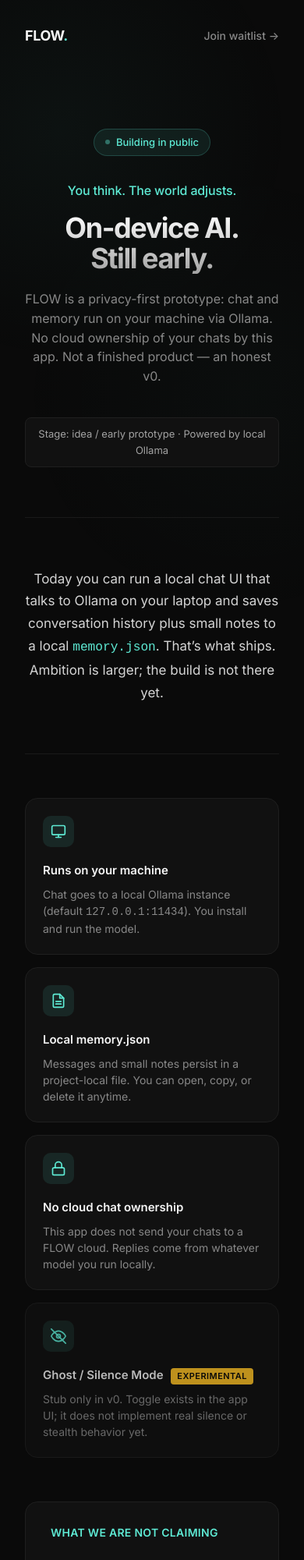
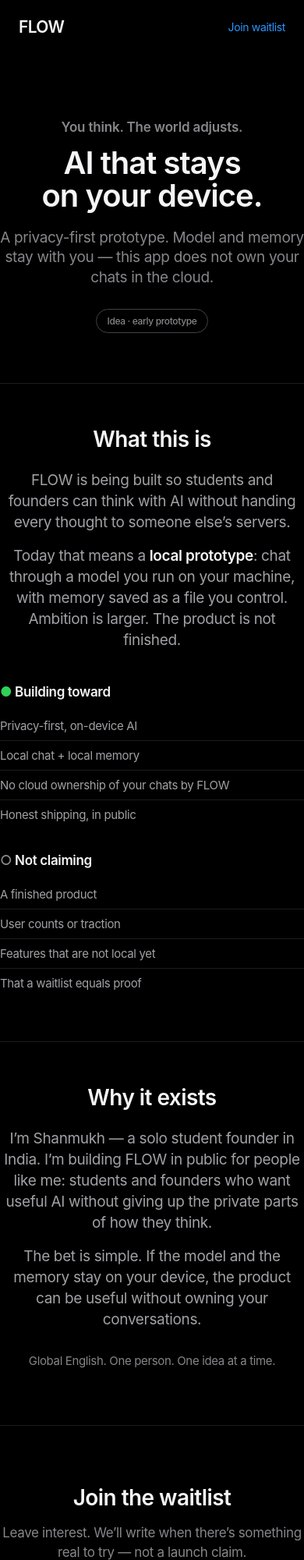
Before and after one commit to shanmukhsm78-spec/flow, a plain HTML site: page landing/index.html in a window 390 px wide. Shown: the top 2000 px of the page at 78% size. Drawn offline with Linux system fonts and the light colour scheme.

Commit message:
Rebuild landing: Apple-simple honest page
One idea, is/isn't, founder story, waitlist — Scout publishable facts only. Soft language for early stage; no fake traction.

```diff
--- a/landing/index.html
+++ b/landing/index.html
@@ -3,309 +3,306 @@
 <head>
 <meta charset="UTF-8">
 <meta name="viewport" content="width=device-width, initial-scale=1.0">
-<title>FLOW — On-device AI prototype</title>
-<meta name="description" content="FLOW is an early on-device AI prototype. Chat and local memory stay on your machine via Ollama. Building in public.">
-<link rel="preconnect" href="https://fonts.googleapis.com">
-<link rel="preconnect" href="https://fonts.gstatic.com" crossorigin>
-<link href="https://fonts.googleapis.com/css2?family=Inter:wght@300;400;500;600;700;800&display=swap" rel="stylesheet">
+<title>FLOW</title>
+<meta name="description" content="FLOW is a privacy-first on-device AI prototype. Model and memory stay on your device. Built in public by a solo student founder.">
 <style>
   * { margin: 0; padding: 0; box-sizing: border-box; }
   html { scroll-behavior: smooth; }
   body {
-    font-family: 'Inter', -apple-system, BlinkMacSystemFont, sans-serif;
-    background: #0a0a0a;
-    color: #f5f5f5;
-    line-height: 1.6;
+    font-family: -apple-system, BlinkMacSystemFont, "SF Pro Text", "Segoe UI", Helvetica, Arial, sans-serif;
+    background: #000;
+    color: #f5f5f7;
+    line-height: 1.47059;
+    font-weight: 400;
+    letter-spacing: -0.022em;
     -webkit-font-smoothing: antialiased;
-    -moz-osx-font-smoothing: grayscale;
-    overflow-x: hidden;
   }
-  .container { max-width: 880px; margin: 0 auto; padding: 0 32px; }
-  body::before {
-    content: '';
-    position: fixed;
-    top: 0; left: 0; right: 0; bottom: 0;
-    background: radial-gradient(circle at 20% 20%, rgba(94, 234, 212, 0.04) 0%, transparent 40%),
-                radial-gradient(circle at 80% 60%, rgba(94, 234, 212, 0.02) 0%, transparent 50%);
-    pointer-events: none;
-    z-index: -1;
-  }
+  a { color: inherit; text-decoration: none; }
+  .wrap { max-width: 720px; margin: 0 auto; padding: 0 24px; }
+
   nav {
-    padding: 32px 0;
     display: flex;
     justify-content: space-between;
     align-items: center;
+    padding: 20px 0;
+    max-width: 980px;
+    margin: 0 auto;
+    padding-left: 24px;
+    padding-right: 24px;
   }
-  .logo { font-weight: 700; font-size: 18px; letter-spacing: -0.02em; }
-  .logo-dot { color: #5eead4; }
-  .nav-link {
-    color: #888; text-decoration: none; font-size: 14px; font-weight: 500;
-    transition: color 0.2s;
+  .logo {
+    font-size: 21px;
+    font-weight: 600;
+    letter-spacing: -0.03em;
   }
-  .nav-link:hover { color: #f5f5f5; }
-  .hero { padding: 100px 0 80px; text-align: center; }
-  .badge {
-    display: inline-flex; align-items: center; gap: 8px;
-    padding: 6px 14px;
-    background: rgba(94, 234, 212, 0.08);
-    border: 1px solid rgba(94, 234, 212, 0.2);
-    border-radius: 100px;
-    font-size: 13px; color: #5eead4; font-weight: 500;
-    margin-bottom: 32px;
+  .nav-cta {
+    font-size: 14px;
+    font-weight: 400;
+    color: #2997ff;
   }
-  .badge-dot {
-    width: 6px; height: 6px; background: #5eead4; border-radius: 50%;
-    animation: pulse 2s infinite;
+  .nav-cta:hover { text-decoration: underline; }
+
+  .hero {
+    text-align: center;
+    padding: 120px 0 96px;
   }
-  @keyframes pulse {
-    0%, 100% { opacity: 1; }
-    50% { opacity: 0.4; }
+  .eyebrow {
+    font-size: 17px;
+    font-weight: 600;
+    color: #86868b;
+    margin-bottom: 12px;
+    letter-spacing: -0.01em;
   }
   h1 {
-    font-size: clamp(36px, 6.5vw, 64px);
-    font-weight: 700; line-height: 1.08; letter-spacing: -0.04em;
+    font-size: clamp(40px, 8vw, 64px);
+    font-weight: 600;
+    letter-spacing: -0.025em;
+    line-height: 1.05;
     margin-bottom: 20px;
-    background: linear-gradient(180deg, #ffffff 0%, #a3a3a3 100%);
-    -webkit-background-clip: text; -webkit-text-fill-color: transparent;
-    background-clip: text;
   }
-  .tagline {
-    font-size: clamp(16px, 2vw, 18px);
-    color: #5eead4; font-weight: 500; margin-bottom: 16px;
-    letter-spacing: -0.01em;
+  .hero-sub {
+    font-size: clamp(19px, 2.5vw, 24px);
+    font-weight: 400;
+    color: #86868b;
+    max-width: 540px;
+    margin: 0 auto 28px;
+    line-height: 1.333;
   }
-  .subhead {
-    font-size: clamp(16px, 2vw, 18px);
-    color: #888; max-width: 560px; margin: 0 auto 40px;
-    line-height: 1.55; font-weight: 400;
+  .stage {
+    display: inline-block;
+    font-size: 12px;
+    font-weight: 500;
+    color: #86868b;
+    border: 1px solid #424245;
+    border-radius: 980px;
+    padding: 6px 14px;
   }
-  .stage-note {
-    display: inline-block;
-    font-size: 13px; color: #a3a3a3;
-    background: #111; border: 1px solid #1f1f1f;
-    border-radius: 8px; padding: 10px 16px; margin-bottom: 8px;
+
+  section.block {
+    padding: 72px 0;
+    border-top: 1px solid #1d1d1f;
   }
-  .body-section {
-    padding: 64px 0;
-    border-top: 1px solid #1a1a1a;
-    border-bottom: 1px solid #1a1a1a;
+  .block h2 {
+    font-size: clamp(28px, 4vw, 40px);
+    font-weight: 600;
+    letter-spacing: -0.02em;
+    line-height: 1.1;
+    margin-bottom: 24px;
+    text-align: center;
   }
-  .body-text {
-    font-size: 17px; color: #d4d4d4; line-height: 1.7;
-    max-width: 640px; margin: 0 auto; text-align: center; font-weight: 400;
+  .block p {
+    font-size: 19px;
+    color: #a1a1a6;
+    max-width: 580px;
+    margin: 0 auto 16px;
+    text-align: center;
+    line-height: 1.42;
   }
-  .features {
-    padding: 80px 0;
+  .block p strong { color: #f5f5f7; font-weight: 600; }
+
+  .split {
     display: grid;
-    grid-template-columns: repeat(auto-fit, minmax(240px, 1fr));
-    gap: 24px;
+    grid-template-columns: 1fr 1fr;
+    gap: 32px;
+    max-width: 640px;
+    margin: 40px auto 0;
   }
-  .feature {
-    padding: 28px;
-    background: #111; border: 1px solid #1f1f1f; border-radius: 16px;
-    transition: border-color 0.2s;
+  .split h3 {
+    font-size: 17px;
+    font-weight: 600;
+    margin-bottom: 12px;
+    color: #f5f5f7;
   }
-  .feature:hover { border-color: rgba(94, 234, 212, 0.3); }
-  .feature.muted { opacity: 0.75; }
-  .feature-icon {
-    width: 40px; height: 40px;
-    background: rgba(94, 234, 212, 0.1); border-radius: 10px;
-    display: flex; align-items: center; justify-content: center;
-    margin-bottom: 18px; color: #5eead4;
+  .split ul {
+    list-style: none;
   }
-  .feature-title { font-size: 15px; font-weight: 600; margin-bottom: 8px; color: #f5f5f5; }
-  .feature-desc { font-size: 14px; color: #888; line-height: 1.5; }
-  .pill {
-    display: inline-block; font-size: 11px; font-weight: 600;
-    text-transform: uppercase; letter-spacing: 0.04em;
-    color: #0a0a0a; background: #5eead4;
-    padding: 2px 8px; border-radius: 4px; margin-left: 6px;
-    vertical-align: middle;
+  .split li {
+    font-size: 15px;
+    color: #a1a1a6;
+    padding: 8px 0;
+    border-bottom: 1px solid #1d1d1f;
+    line-height: 1.4;
   }
-  .pill.exp { background: #fbbf24; color: #0a0a0a; }
-  .honest {
-    padding: 0 0 64px;
+  .split li:last-child { border-bottom: none; }
+  .is .mark { color: #30d158; }
+  .isnt .mark { color: #86868b; }
+
+  .story p {
+    text-align: left;
   }
-  .honest-box {
-    background: #111; border: 1px solid #1f1f1f; border-radius: 16px;
-    padding: 28px 32px; max-width: 640px; margin: 0 auto;
+  .story .byline {
+    margin-top: 28px;
+    font-size: 15px;
+    color: #86868b;
+    text-align: left;
+    max-width: 580px;
+    margin-left: auto;
+    margin-right: auto;
   }
-  .honest-box h3 {
-    font-size: 14px; font-weight: 600; color: #5eead4;
-    margin-bottom: 12px; letter-spacing: 0.02em; text-transform: uppercase;
+
+  .cta {
+    text-align: center;
+    padding: 96px 0 120px;
+    border-top: 1px solid #1d1d1f;
   }
-  .honest-box ul { list-style: none; }
-  .honest-box li {
-    font-size: 14px; color: #a3a3a3; padding: 6px 0;
-    padding-left: 18px; position: relative;
+  .cta h2 {
+    font-size: clamp(28px, 4vw, 40px);
+    font-weight: 600;
+    letter-spacing: -0.02em;
+    margin-bottom: 12px;
   }
-  .honest-box li::before {
-    content: '–'; position: absolute; left: 0; color: #555;
+  .cta-sub {
+    font-size: 17px;
+    color: #86868b;
+    margin-bottom: 36px;
   }
-  .cta { padding: 80px 0 100px; text-align: center; }
-  .cta h2 {
-    font-size: clamp(28px, 4.5vw, 40px);
-    font-weight: 700; letter-spacing: -0.03em;
-    margin-bottom: 12px; line-height: 1.15;
+  form {
+    max-width: 420px;
+    margin: 0 auto;
+    text-align: left;
   }
-  .cta-subtext { color: #888; font-size: 16px; margin-bottom: 36px; }
-  .form {
-    display: flex; flex-direction: column; gap: 12px;
-    max-width: 480px; margin: 0 auto; text-align: left;
+  label {
+    display: block;
+    font-size: 12px;
+    font-weight: 500;
+    color: #86868b;
+    margin-bottom: 6px;
+    margin-top: 16px;
   }
-  .form label {
-    font-size: 13px; color: #a3a3a3; font-weight: 500; margin-bottom: -4px;
+  input[type="email"],
+  textarea {
+    width: 100%;
+    padding: 14px 16px;
+    background: #1d1d1f;
+    border: 1px solid #424245;
+    border-radius: 12px;
+    color: #f5f5f7;
+    font-size: 17px;
+    font-family: inherit;
+    outline: none;
+    transition: border-color 0.15s;
   }
-  .form input[type="email"],
-  .form textarea {
+  textarea { min-height: 100px; resize: vertical; }
+  input:focus, textarea:focus { border-color: #2997ff; }
+  input::placeholder, textarea::placeholder { color: #6e6e73; }
+  button {
+    margin-top: 20px;
     width: 100%;
-    padding: 14px 18px;
-    background: #111; border: 1px solid #2a2a2a; border-radius: 10px;
-    color: #f5f5f5; font-size: 15px; font-family: inherit;
-    transition: border-color 0.2s; outline: none;
+    padding: 14px 22px;
+    background: #2997ff;
+    color: #fff;
+    border: none;
+    border-radius: 980px;
+    font-size: 17px;
+    font-weight: 500;
+    font-family: inherit;
+    cursor: pointer;
+    transition: background 0.15s;
   }
-  .form textarea { min-height: 96px; resize: vertical; }
-  .form input:focus, .form textarea:focus { border-color: #5eead4; }
-  .form input::placeholder, .form textarea::placeholder { color: #555; }
-  .form button {
-    margin-top: 4px;
-    padding: 14px 24px;
-    background: #5eead4; color: #0a0a0a; border: none; border-radius: 10px;
-    font-size: 15px; font-weight: 600; font-family: inherit;
-    cursor: pointer; transition: all 0.2s;
-  }
-  .form button:hover { background: #2dd4bf; transform: translateY(-1px); }
-  .form button:active { transform: translateY(0); }
+  button:hover { background: #147ce5; }
   .thanks {
     display: none;
-    color: #5eead4; font-size: 16px; margin-top: 24px;
-    padding: 20px; background: rgba(94, 234, 212, 0.08);
-    border: 1px solid rgba(94, 234, 212, 0.2); border-radius: 12px;
+    margin-top: 28px;
+    font-size: 17px;
+    color: #30d158;
   }
   .thanks.show { display: block; }
+
   footer {
-    padding: 40px 0; text-align: center; border-top: 1px solid #1a1a1a;
+    padding: 40px 0 56px;
+    text-align: center;
+    border-top: 1px solid #1d1d1f;
   }
-  footer p { color: #555; font-size: 13px; }
+  footer p {
+    font-size: 12px;
+    color: #6e6e73;
+  }
+
   @media (max-width: 640px) {
-    .hero { padding: 72px 0 56px; }
-    .features { padding: 56px 0; gap: 16px; }
-    .feature { padding: 22px; }
-    .cta { padding: 56px 0 72px; }
+    .hero { padding: 80px 0 64px; }
+    .split { grid-template-columns: 1fr; gap: 28px; }
+    section.block { padding: 56px 0; }
+    .cta { padding: 72px 0 88px; }
+    .story p, .story .byline { text-align: center; }
   }
 </style>
 </head>
 <body>
-<div class="container">
 
-  <nav>
-    <div class="logo">FLOW<span class="logo-dot">.</span></div>
-    <a href="#waitlist" class="nav-link">Join waitlist →</a>
-  </nav>
+<nav>
+  <div class="logo">FLOW</div>
+  <a class="nav-cta" href="#waitlist">Join waitlist</a>
+</nav>
 
-  <section class="hero">
-    <div class="badge">
-      <span class="badge-dot"></span>
-      Building in public
-    </div>
-    <p class="tagline">You think. The world adjusts.</p>
-    <h1>On-device AI.<br>Still early.</h1>
-    <p class="subhead">FLOW is a privacy-first prototype: chat and memory run on your machine via Ollama. No cloud ownership of your chats by this app. Not a finished product — an honest v0.</p>
-    <p class="stage-note">Stage: idea / early prototype · Powered by local Ollama</p>
+<main>
+  <section class="hero wrap">
+    <p class="eyebrow">You think. The world adjusts.</p>
+    <h1>AI that stays<br>on your device.</h1>
+    <p class="hero-sub">A privacy-first prototype. Model and memory stay with you — this app does not own your chats in the cloud.</p>
+    <span class="stage">Idea · early prototype</span>
   </section>
 
-  <section class="body-section">
-    <p class="body-text">Today you can run a local chat UI that talks to Ollama on your laptop and saves conversation history plus small notes to a local <code style="color:#5eead4;font-size:0.95em">memory.json</code>. That’s what ships. Ambition is larger; the build is not there yet.</p>
-  </section>
+  <section class="block wrap">
+    <h2>What this is</h2>
+    <p>FLOW is being built so students and founders can think with AI without handing every thought to someone else’s servers.</p>
+    <p>Today that means a <strong>local prototype</strong>: chat through a model you run on your machine, with memory saved as a file you control. Ambition is larger. The product is not finished.</p>
 
-  <section class="features">
-    <div class="feature">
-      <div class="feature-icon">
-        <svg width="20" height="20" viewBox="0 0 24 24" fill="none" stroke="currentColor" stroke-width="2" stroke-linecap="round" stroke-linejoin="round">
-          <rect x="2" y="3" width="20" height="14" rx="2" ry="2"></rect>
-          <line x1="8" y1="21" x2="16" y2="21"></line>
-          <line x1="12" y1="17" x2="12" y2="21"></line>
-        </svg>
+    <div class="split">
+      <div class="is">
+        <h3><span class="mark">●</span> Building toward</h3>
+        <ul>
+          <li>Privacy-first, on-device AI</li>
+          <li>Local chat + local memory</li>
+          <li>No cloud ownership of your chats by FLOW</li>
+          <li>Honest shipping, in public</li>
+        </ul>
       </div>
-      <h3 class="feature-title">Runs on your machine</h3>
-      <p class="feature-desc">Chat goes to a local Ollama instance (default <code style="color:#888">127.0.0.1:11434</code>). You install and run the model.</p>
-    </div>
-    <div class="feature">
-      <div class="feature-icon">
-        <svg width="20" height="20" viewBox="0 0 24 24" fill="none" stroke="currentColor" stroke-width="2" stroke-linecap="round" stroke-linejoin="round">
-          <path d="M14 2H6a2 2 0 0 0-2 2v16a2 2 0 0 0 2 2h12a2 2 0 0 0 2-2V8z"></path>
-          <polyline points="14 2 14 8 20 8"></polyline>
-          <line x1="16" y1="13" x2="8" y2="13"></line>
-          <line x1="16" y1="17" x2="8" y2="17"></line>
-        </svg>
+      <div class="isnt">
+        <h3><span class="mark">○</span> Not claiming</h3>
+        <ul>
+          <li>A finished product</li>
+          <li>User counts or traction</li>
+          <li>Features that are not local yet</li>
+          <li>That a waitlist equals proof</li>
+        </ul>
       </div>
-      <h3 class="feature-title">Local memory.json</h3>
-      <p class="feature-desc">Messages and small notes persist in a project-local file. You can open, copy, or delete it anytime.</p>
-    </div>
-    <div class="feature">
-      <div class="feature-icon">
-        <svg width="20" height="20" viewBox="0 0 24 24" fill="none" stroke="currentColor" stroke-width="2" stroke-linecap="round" stroke-linejoin="round">
-          <rect x="3" y="11" width="18" height="11" rx="2" ry="2"></rect>
-          <path d="M7 11V7a5 5 0 0 1 10 0v4"></path>
-        </svg>
-      </div>
-      <h3 class="feature-title">No cloud chat ownership</h3>
-      <p class="feature-desc">This app does not send your chats to a FLOW cloud. Replies come from whatever model you run locally.</p>
-    </div>
-    <div class="feature muted">
-      <div class="feature-icon">
-        <svg width="20" height="20" viewBox="0 0 24 24" fill="none" stroke="currentColor" stroke-width="2" stroke-linecap="round" stroke-linejoin="round">
-          <path d="M1 12s4-8 11-8 11 8 11 8-4 8-11 8-11-8-11-8z"></path>
-          <circle cx="12" cy="12" r="3"></circle>
-          <line x1="1" y1="1" x2="23" y2="23"></line>
-        </svg>
-      </div>
-      <h3 class="feature-title">Ghost / Silence Mode <span class="pill exp">Experimental</span></h3>
-      <p class="feature-desc">Stub only in v0. Toggle exists in the app UI; it does not implement real silence or stealth behavior yet.</p>
     </div>
   </section>
 
-  <section class="honest">
-    <div class="honest-box">
-      <h3>What we are not claiming</h3>
-      <ul>
-        <li>Does not “remember everything” or learn what you care about automatically</li>
-        <li>Does not notice when you’re stuck or quietly offer help</li>
-        <li>Not a polished offline product — you need Ollama running</li>
-        <li>Ghost / Silence Mode is an experimental stub, not shipped</li>
-      </ul>
-    </div>
+  <section class="block story wrap">
+    <h2>Why it exists</h2>
+    <p>I’m Shanmukh — a solo student founder in India. I’m building FLOW in public for people like me: students and founders who want useful AI without giving up the private parts of how they think.</p>
+    <p>The bet is simple. If the model and the memory stay on your device, the product can be useful without owning your conversations.</p>
+    <p class="byline">Global English. One person. One idea at a time.</p>
   </section>
 
-  <section class="cta" id="waitlist">
+  <section class="cta wrap" id="waitlist">
     <h2>Join the waitlist</h2>
-    <p class="cta-subtext">Early updates for students and founders. One honest question — no spam pitch.</p>
+    <p class="cta-sub">Leave interest. We’ll write when there’s something real to try — not a launch claim.</p>
 
-    <form class="form" name="waitlist" method="POST" data-netlify="true" netlify netlify-honeypot="bot-field" action="/#thanks">
+    <form name="waitlist" method="POST" data-netlify="true" netlify netlify-honeypot="bot-field" action="/#thanks">
       <input type="hidden" name="form-name" value="waitlist">
       <p style="display:none">
         <label>Don’t fill this out: <input name="bot-field"></label>
       </p>
 
-      <label for="email">Email <span style="color:#5eead4">*</span></label>
+      <label for="email">Email</label>
       <input type="email" id="email" name="email" placeholder="you@example.com" required autocomplete="email">
 
-      <label for="never-chatgpt">What would you never type into ChatGPT? <span style="color:#5eead4">*</span></label>
+      <label for="never-chatgpt">What would you never type into ChatGPT?</label>
       <textarea id="never-chatgpt" name="never_chatgpt" placeholder="Something you’d only trust on your own machine…" required></textarea>
 
       <button type="submit">Join waitlist</button>
     </form>
 
-    <div class="thanks" id="thanks">
-      Thanks — you’re on the list. We’ll email when there’s something real to try.
-    </div>
+    <div class="thanks" id="thanks">Thanks — you’re on the list.</div>
   </section>
+</main>
 
-  <footer>
-    <p>Built in public by a solo founder. Honesty over hype.</p>
-  </footer>
+<footer>
+  <p>FLOW · Honesty over hype · Built in public</p>
+</footer>
 
-</div>
 <script>
   if (window.location.hash === '#thanks') {
     var el = document.getElementById('thanks');
```
